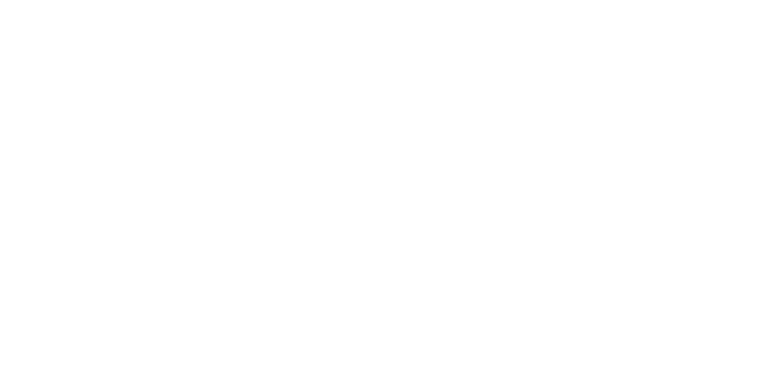
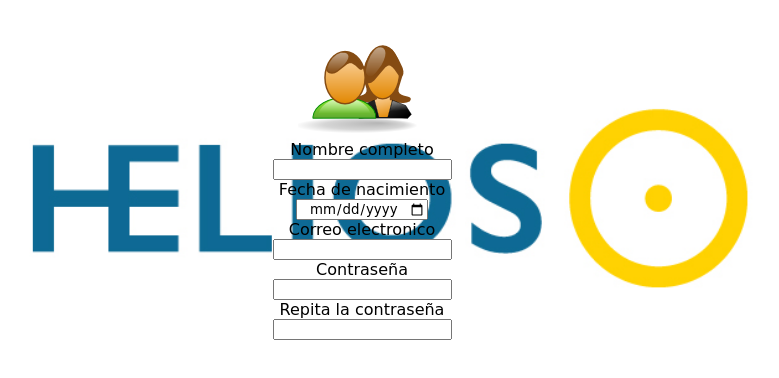
Before and after one commit to kevin24-qal/Helios, a plain HTML site: page template/Login.html in a window 1280 px wide. Shown: the whole page, without its empty margins (278-1057 px from the left). Drawn offline with Linux system fonts and the light colour scheme.

Commit message:
se crearon cambios en los archivos de css y html con nombre Login, se agrego una carpeta con nombre de icon y se agregaron dos iconos para el inicio de seccion y el icono de la pagina

```diff
--- a/style/index.css
+++ b/style/index.css
@@ -64,5 +64,4 @@ li a:hover {
 
 div input:hover{
     background-color: #b36e20;
-
 }
--- a/style/log in.css
+++ b/style/log in.css
@@ -0,0 +1,22 @@
+* {
+    text-decoration: none;
+    display: flexbox;
+    font-family: cursive;
+    text-align: center;
+}
+
+.cuerpo_pagina{
+    background-image: url(/picture/logotipo\ de\ helios.jpg);
+    background-size: cover;
+    background-repeat: no-repeat;
+    display: flexbox;
+}
+
+.contenedor{
+    text-align: center;
+    font-style: italic;
+    font-size: xx-large;
+    font-family: cursive;
+    margin: 100px;
+    padding: 60px;
+}
--- a/template/Login.html
+++ b/template/Login.html
@@ -1,11 +1,33 @@
 <!DOCTYPE html>
 <html lang="en">
+
 <head>
     <meta charset="UTF-8">
     <meta name="viewport" content="width=device-width, initial-scale=1.0">
+    <link rel="stylesheet" href="/style/log in.css">
+    <link rel="icon" href="/icon/icono de pagina (2).ico">
     <title>Log in</title>
 </head>
-<body>
 
+<body class="cuerpo_pagina">
+    <div class="conatiner">
+
+        <div class="SubContendor">
+            <img src="/icon/icono_iniciar_seccion.ico" alt=""><br>
+            <label for="">Nombre completo</label><br>
+            <input type="text" name="Nombre" id="Nombre" required><br>
+            <label for="">Fecha de nacimiento</label><br>
+            <input type="date" name="fecha_nacimiento" id="fecha_nacimiento" required><br>
+            <label for="">Correo electronico</label><br>
+            <input type="email" name="correo" id="correo" required><br>
+            <label for="">Contraseña</label><br>
+            <input type="password" name="contraseña" id="contraseña" required><br>
+            <label for="">Repita la contraseña</label><br>
+            <input type="password" name="confirmacion_contraseña" id="confirmacion_contraseña" required>
+
+        </div>
+
+    </div>
 </body>
+
 </html>
```
Also changed, not shown: template/index.html (+1 -1 lines), icon/icono de pagina (2).ico (added), icon/icono_iniciar_seccion.ico (added), 1 other file.
